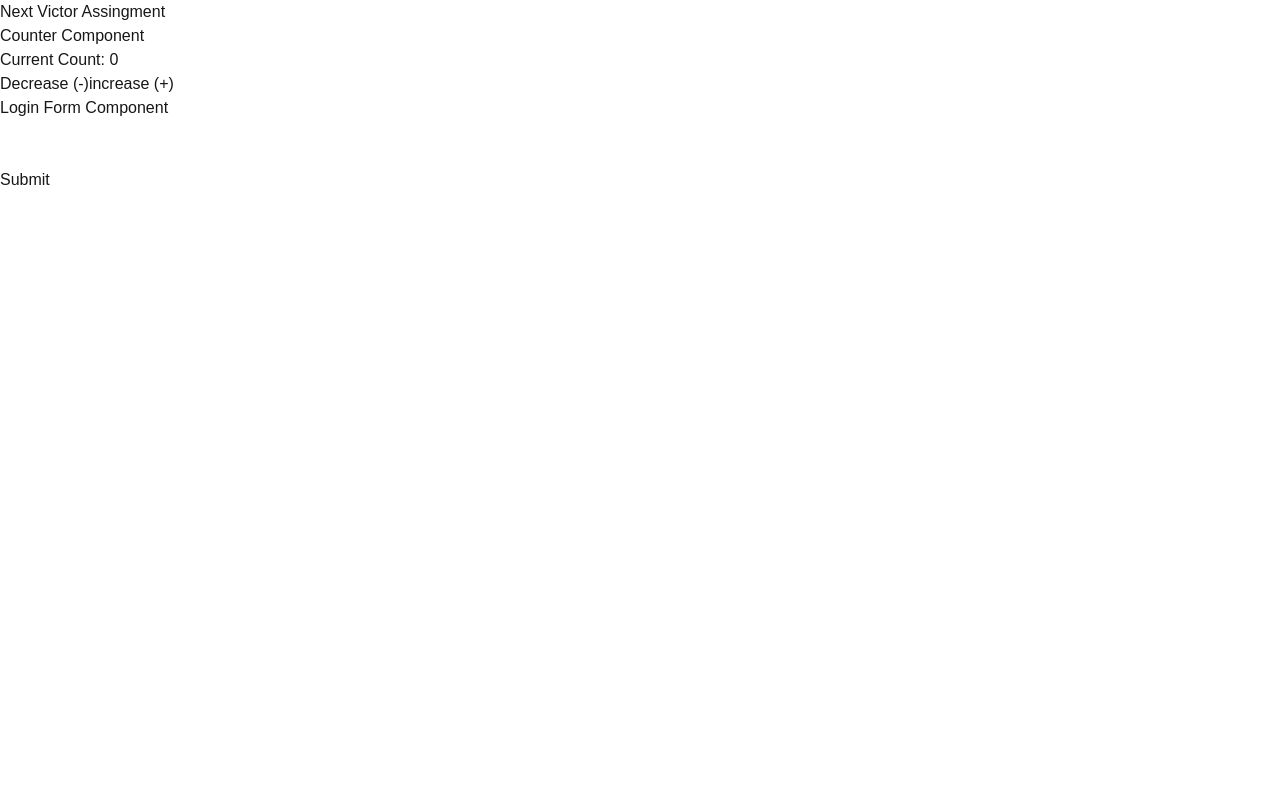
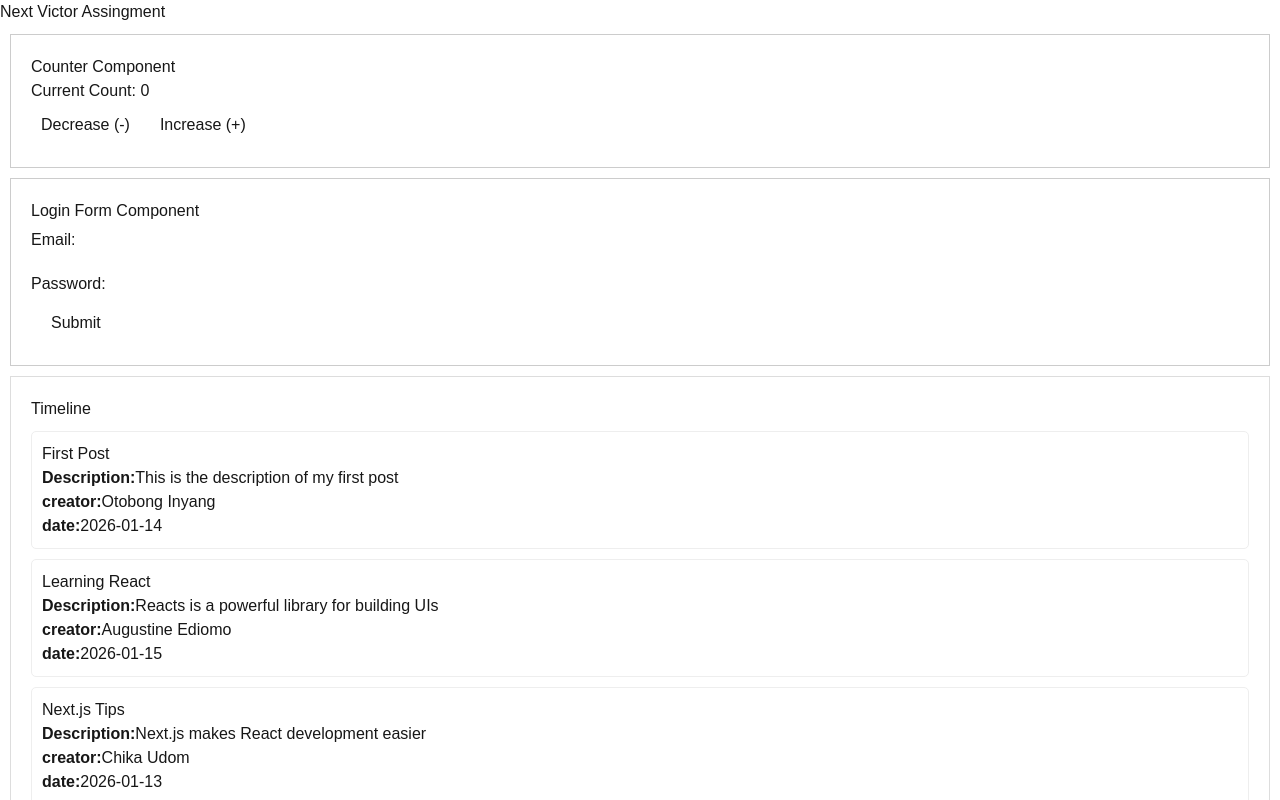
Before and after one commit to VeekAustin/trackr-web, a Next.js app: page / in a window 1280 px wide. Shown: the top 800 px of the page. Built offline with nearby package versions, Linux system fonts and the light colour scheme.

Commit message:
added the last file PostIst file

```diff
--- a/app/page.tsx
+++ b/app/page.tsx
@@ -1,5 +1,6 @@
 import Counter from "@/learningreactbasics/Counter";
 import LoginForm from "@/learningreactbasics/LoginForm";
+import PostLists from "@/learningreactbasics/PostList";
 
 export default function Home() {
   return (
@@ -8,6 +9,7 @@ export default function Home() {
 
       <Counter />
       <LoginForm />
+      <PostLists />
     </main>
   );
 };
--- a/learningreactbasics/Counter.tsx
+++ b/learningreactbasics/Counter.tsx
@@ -13,17 +13,17 @@ export default function Counter() {
 
     const decrement = () => {
         if (count > 0) {
-            setCount(count + 1);
+            setCount(count - 1);
         }
     };
 
     return(
-        <div>
+        <div style={{padding: '20px', border: '1px solid #ccc', margin: '10px'}}>
             <h2>Counter Component</h2>
             <p>Current Count: {count}</p>
 
-            <button onClick={decrement} disabled={count === 0}> Decrease (-)</button>
-            <button onClick={increment} disabled={count === 0}> increase (+)</button>
+            <button onClick={decrement} disabled={count === 0} style={{marginRight: '10px', padding: '10px'}}> Decrease (-)</button>
+            <button onClick={increment} disabled={count === 0} style={{ padding: '10px'}}> Increase (+)</button>
         </div>
     );
 }
--- a/learningreactbasics/LoginForm.tsx
+++ b/learningreactbasics/LoginForm.tsx
@@ -11,25 +11,29 @@ export default function LoginForm() {
     };
 
     return(
-        <div>
+        <div style={{ padding: '20px', border: '1px solid #ccc', margin: '10px'}}>
             <h2>Login Form Component</h2>
-            <div>
+            <div style={{ marginBottom:'10px'}}>
+                <label>Email: </label>
                 <input
                 type="email"
                 value={email}
                 onChange={(e) => setEmail(e.target.value)} // update state ontyping placeholder enter email
+                style={{padding:'5px', width:'200px'}}
                 />
             </div>
 
             <div>
+                <label>Password: </label>
                 <input
                 type="password"
                 value={password}
                 onChange={(e) => setPassword(e.target.value)} // update state ontyping placeholder enter password
+                style={{padding:'5px', width:'200px'}}
                 />
             </div>
 
-            <button onClick={handleSubmit}>Submit</button>
+            <button onClick={handleSubmit} style={{padding: '10px 20px'}}>Submit</button>
         </div>
     );
 }
--- /dev/null
+++ b/learningreactbasics/PostList.tsx
@@ -0,0 +1,59 @@
+import { title } from "node:process"
+
+const Post = ({ post }) => {
+    return(
+        <div>
+            <p>title: {post.title}</p>
+            <p>desc: {post.desc}</p>
+            <p>creator: {post.creator}</p>
+            <p>date: {post.date}</p>
+        </div>
+    )
+};
+export default function PostLists() {
+    const myPost = [
+        {
+            id: 1,
+            title:"First Post",
+            desc: "This is the description of my first post",
+            creator: "Otobong Inyang",
+            date: "2026-01-14"
+        },
+        {
+            id: 2,
+            title:"Learning React",
+            desc: "Reacts is a powerful library for building UIs",
+            creator: "Augustine Ediomo",
+            date: "2026-01-15"
+        },
+        {
+            id: 3,
+            title:"Next.js Tips",
+            desc: "Next.js makes React development easier",
+            creator: "Chika Udom",
+            date: "2026-01-13"
+        },
+        {
+            id: 4,
+            title:"Next.js Assignment ",
+            desc: "create three components counter, loginform, postlist respectively ",
+            creator: "Victor Augutine",
+            date: "2026-03-16"
+        },
+    ];
+    return (
+        <div style={{padding: '20px', border:'1px solid #ddd', margin:'10px'}}>
+            <h2>Timeline</h2>
+
+            {myPost.map((post, id) => (
+                <div key={post.id} style={{border:'1px solid #eee', padding:'10px', margin:'10px 0', borderRadius:'5px'}}>
+                    <h3>{post.title}</h3>
+                    <p><strong>Description:</strong>{post.desc}</p>
+
+                    <p><strong>creator:</strong>{post.creator}</p>
+                    <p><strong>date:</strong>{post.date}</p>
+                </div>
+            ))}
+        </div>
+    );
+}
```
